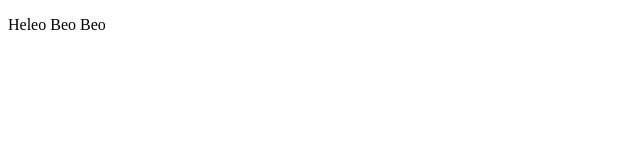
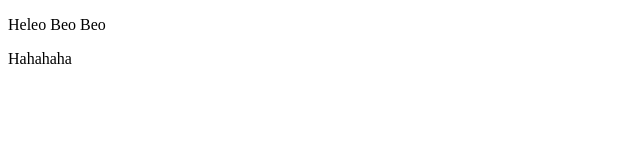
Before and after one commit to carbbykid/test, a plain HTML site: page index.html in a window 1280 px wide. Shown: the full height of the page, 0-640 px from the left. Drawn offline with Linux system fonts and the light colour scheme.

Commit message:
edit index_2

```diff
--- a/index.html
+++ b/index.html
@@ -7,5 +7,6 @@
 </head>
 <body>
     <p>Heleo Beo Beo</p>
+    <p>Hahahaha</p>
 </body>
 </html>
```
